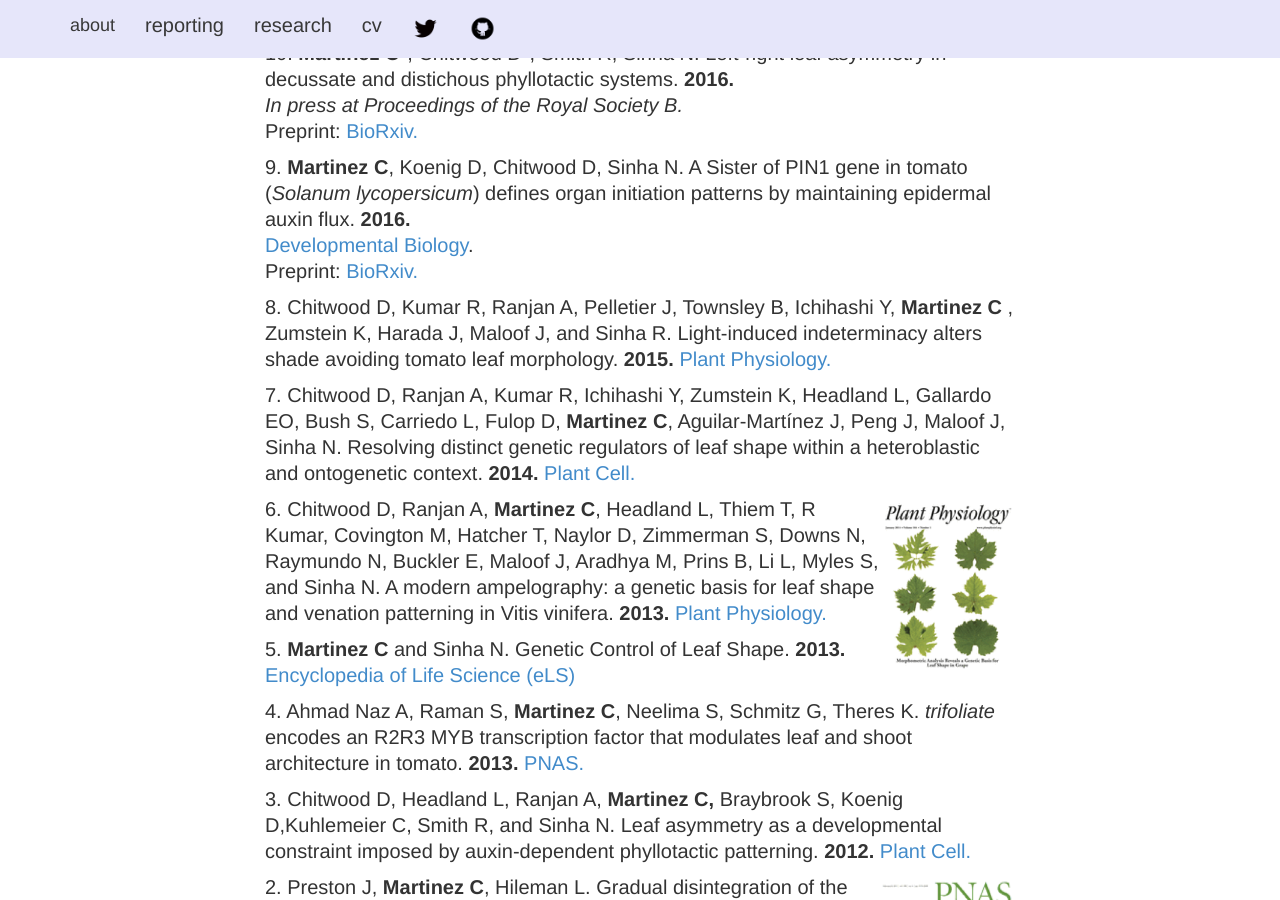
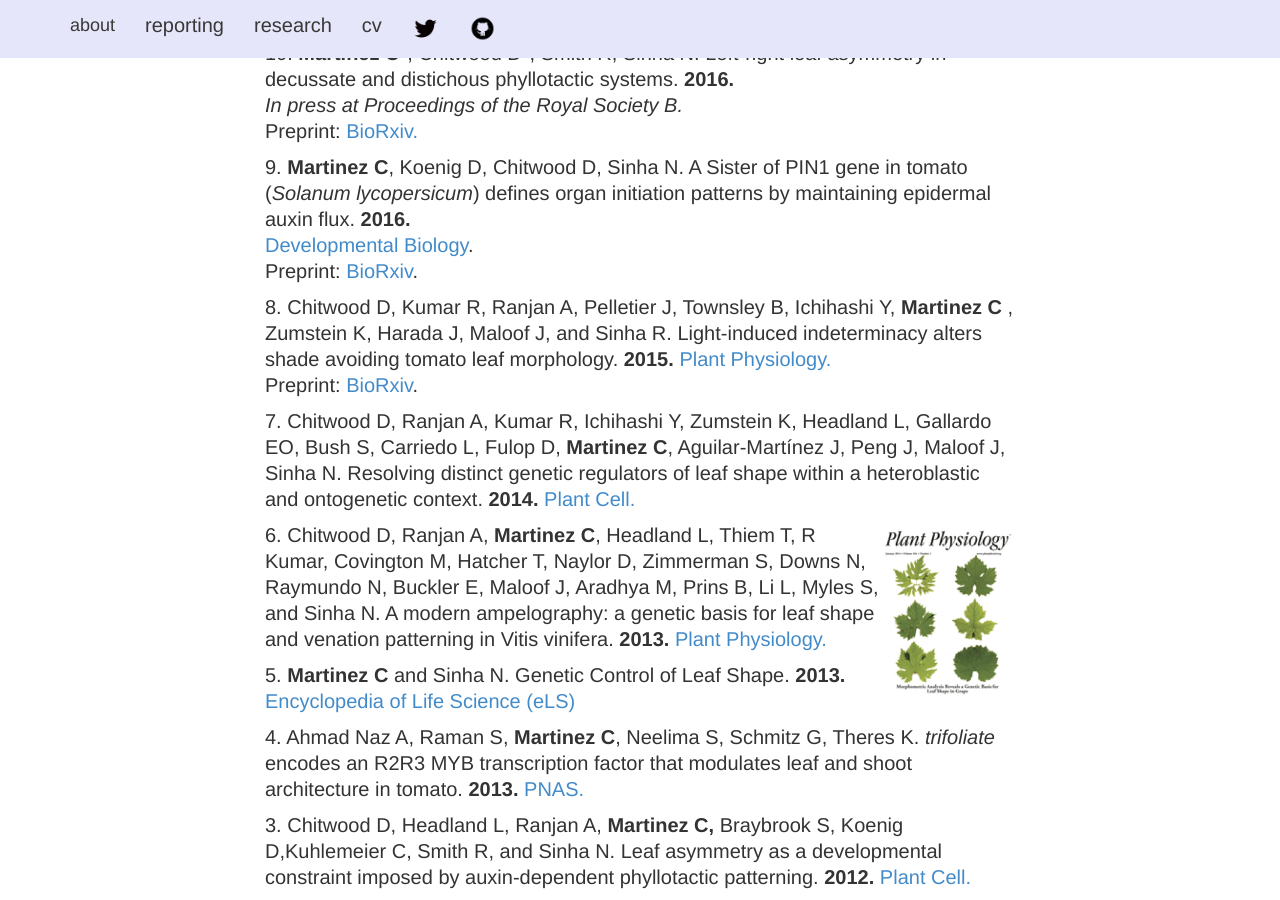
Before and after one commit to iamciera/creports, a Jekyll site: the page built from cv/index.html, in a window 1280 px wide and 900 px high, scrolled down 981 px. Built offline with Jekyll 4.4.1, drawn with Linux system fonts in a browser that asks for light colours; nearby versions of some CDN libraries.

Commit message:
added preprint

```diff
--- a/cv/index.html
+++ b/cv/index.html
@@ -51,9 +51,9 @@
 
 				<p>10. <strong>Martinez C</strong>*, Chitwood D*, Smith R, Sinha N. Left-right leaf asymmetry in decussate and distichous phyllotactic systems. <b>2016.</b> <br /><i>In press at Proceedings of the Royal Society B. </i><br />Preprint:<a href="http://biorxiv.org/content/early/2016/03/15/043869">  BioRxiv.</a>
 
-				<p>9. <strong>Martinez C</strong>, Koenig D, Chitwood D, Sinha N. A Sister of PIN1 gene in tomato (<i>Solanum lycopersicum</i>) defines organ initiation patterns by maintaining epidermal auxin flux. <b>2016.</b><br /><a href ="http://www.sciencedirect.com/science/article/pii/S0012160616303062">Developmental Biology</a>.<br />Preprint:<a href="http://biorxiv.org/content/early/2016/03/02/042150"> BioRxiv.</a></p>
+				<p>9. <strong>Martinez C</strong>, Koenig D, Chitwood D, Sinha N. A Sister of PIN1 gene in tomato (<i>Solanum lycopersicum</i>) defines organ initiation patterns by maintaining epidermal auxin flux. <b>2016.</b><br /><a href ="http://www.sciencedirect.com/science/article/pii/S0012160616303062">Developmental Biology</a>.<br />Preprint:<a href="http://biorxiv.org/content/early/2016/03/02/042150"> BioRxiv</a>.</p>
 
-				<p>8. Chitwood D, Kumar R, Ranjan A, Pelletier J, Townsley B, Ichihashi Y, <strong> Martinez C </strong>, Zumstein K, Harada J, Maloof J, and Sinha R. Light-induced indeterminacy alters shade avoiding tomato leaf morphology. <b>2015.</b> <a href="http://www.plantphysiol.org/content/early/2015/09/17/pp.15.01229.full.pdf"> Plant Physiology.</a></p>
+				<p>8. Chitwood D, Kumar R, Ranjan A, Pelletier J, Townsley B, Ichihashi Y, <strong> Martinez C </strong>, Zumstein K, Harada J, Maloof J, and Sinha R. Light-induced indeterminacy alters shade avoiding tomato leaf morphology. <b>2015.</b> <a href="http://www.plantphysiol.org/content/early/2015/09/17/pp.15.01229.full.pdf"> Plant Physiology.</a><br />Preprint: <a href="http://biorxiv.org/content/early/2015/08/05/024018"> BioRxiv</a>.</p>
 
 				<p>7. Chitwood D, Ranjan A, Kumar R, Ichihashi Y, Zumstein K, Headland L, Gallardo EO, Bush S, Carriedo L, Fulop D, <b>Martinez C</b>, Aguilar-Martínez J, Peng J, Maloof J, Sinha N. Resolving distinct genetic regulators of leaf shape within a heteroblastic and ontogenetic context.  <b>2014. </b><a href="http://www.plantcell.org/content/early/2014/09/30/tpc.114.130112.full.pdf+html">Plant Cell.</a></p>
 				<img src="{{ site.baseurl }}/img/cover1.png" height = "180" align="right">
```
